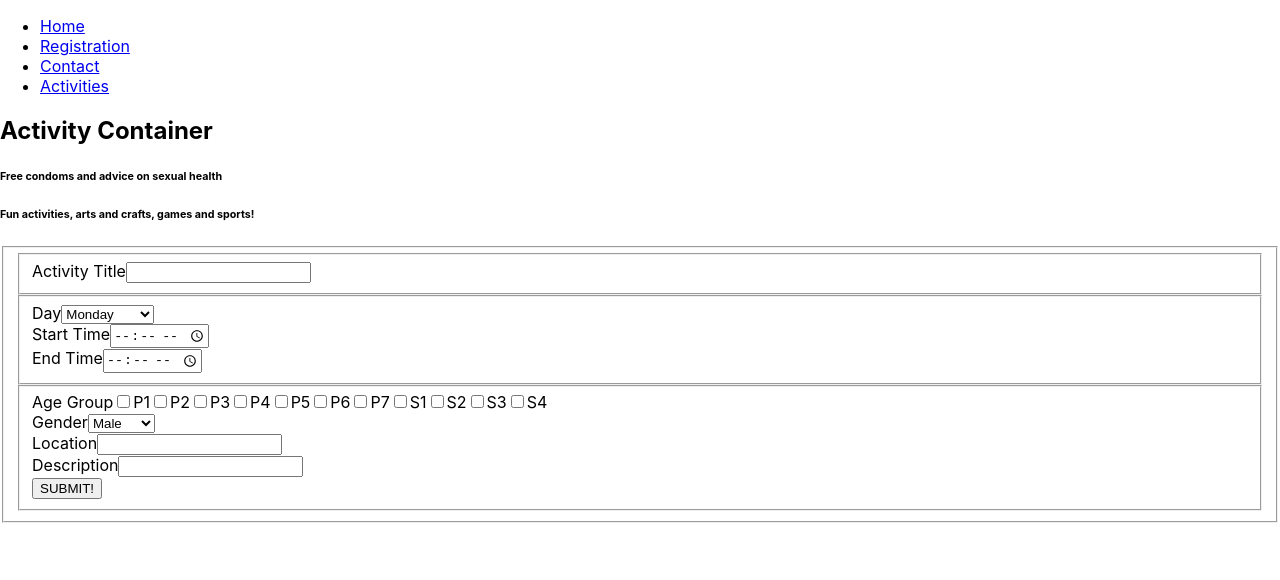
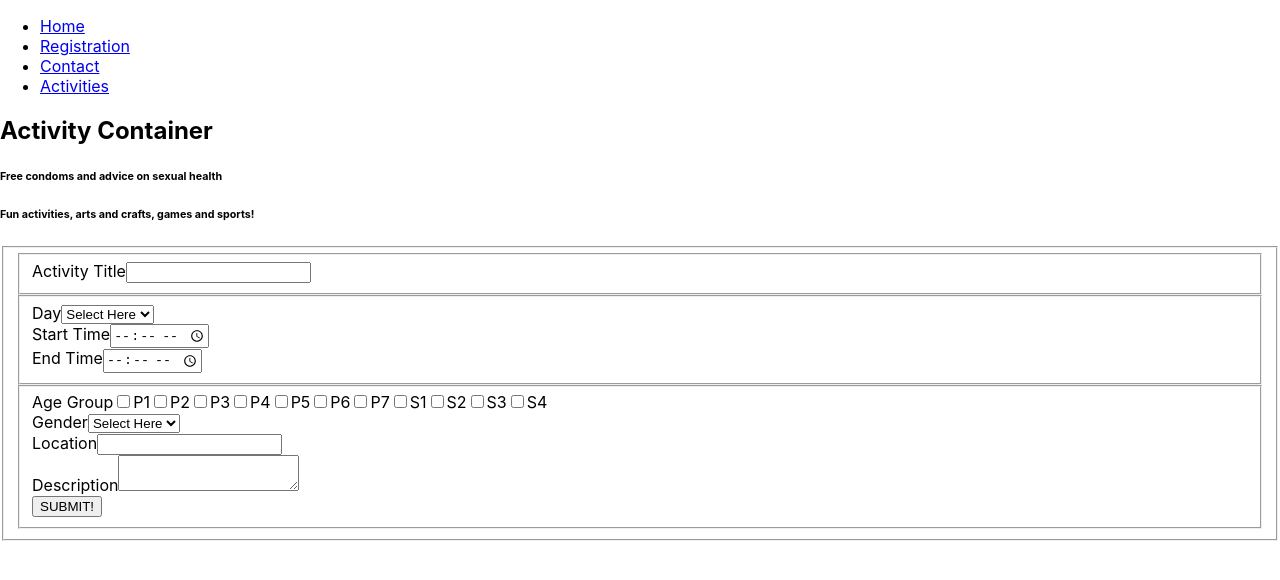
Before and after one commit to Fidelma/PYCP, a React (Create React App) app in the folder client/: page /activities in a window 1280 px wide. Shown: the top 580 px of the page. Built offline with nearby package versions, Linux system fonts and the light colour scheme.

Commit message:
form input saving to state

```diff
--- a/client/src/components/activity/ActivityForm.js
+++ b/client/src/components/activity/ActivityForm.js
@@ -14,7 +14,13 @@ class ActivityForm extends Component {
       location: '',
       description: ''
     };
+    this.handleChange = this.handleChange.bind(this);
   }
+
+  handleChange({ target: { value, name } }) {
+    this.setState({[name]: value});
+  }
+
 
 render(){
   return(
@@ -23,14 +29,15 @@ render(){
     <fieldset>
     <div>
       <label>Activity Title</label>
-      <input type="text"/>
+      <input type="text" id="title" name="title" value={this.state.title} onChange={this.handleChange} required/>
     </div>
     </fieldset>
 
     <fieldset>
     <div>
       <label>Day</label>
-      <select name="day" id="day">
+      <select name="day" id="day" value={this.state.day} onChange={this.handleChange} required>
+        <option value="" selected disabled hidden>Select Here</option>
         <option value="Monday">Monday</option>
         <option value="Tuesday">Tuesday</option>
         <option value="Wednesday">Wednesday</option>
@@ -43,12 +50,12 @@ render(){
 
     <div>
       <label>Start Time</label>
-      <input type="time"/>
+      <input type="time" id="startTime" name="startTime" value={this.state.startTime} onChange={this.handleChange} required/>
     </div>
 
     <div>
       <label>End Time</label>
-      <input type="time" step="0:10:00"/>
+      <input type="time" id="endTime" name="endTime" value={this.state.endTime} onChange={this.handleChange} required/>
     </div>
     </fieldset>
 
@@ -70,7 +77,8 @@ render(){
 
     <div>
       <label>Gender</label>
-      <select name="gender" id="gender">
+      <select name="gender" id="gender" value={this.state.gender} onChange={this.handleChange} required>
+        <option value="" selected disabled hidden>Select Here</option>
         <option value="Male">Male</option>
         <option value="Female">Female</option>
         <option value="Both">Both</option>
@@ -80,12 +88,13 @@ render(){
 
     <div>
       <label>Location</label>
-      <input type="text"/>
+      <input type="text" id="location" name="location" value={this.state.location} onChange={this.handleChange} required/>
     </div>
 
     <div>
       <label>Description</label>
-      <input type="textarea"/>
+      <textarea id="description" name="description" value={this.state.description} onChange={this.handleChange} required>
+      </textarea>
     </div>
 
     <div>
```
